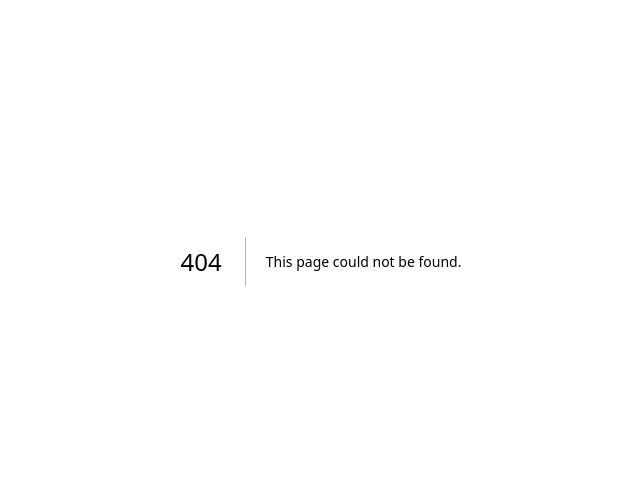
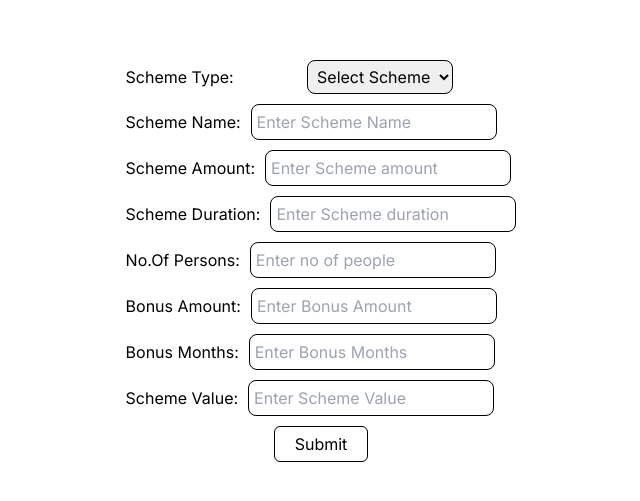
Before and after one commit to OutquestServices/timesera-scheme-admin, a Next.js app: page /schemename in a window 1280 px wide. Before the commit this address had no page. Shown: the part 139-640 px from the top of the page, without its empty margins (319-959 px from the left). Built offline with nearby package versions, Linux system fonts and the light colour scheme.

Commit message:
Added new page

```diff
--- /dev/null
+++ b/src/app/schemename/page.jsx
@@ -0,0 +1,51 @@
+import React from 'react'
+
+const page = () => {
+    return (
+        <div className='w-full h-screen flex flex-col items-center justify-center gap-[10px]'>
+            <form action="" className='flex flex-col gap-[10px]'>
+                <div className='flex gap-[10px] items-center '>
+                    <label htmlFor="schemtype">Scheme Type:</label>
+                    <select name="schemetype" id="" className='mx-auto focus:outline-none border border-black p-[5px] rounded-lg'>
+                        <option value="">Select Scheme</option>
+                        <option value="gold">Gold Wallet</option>
+                        <option value="gold">Silver Wallet</option>
+                    </select>
+                </div>
+                <div className='flex gap-[10px] items-center '>
+                    <label htmlFor="schemename">Scheme Name:</label>
+                    <input type="text" name='schemename' placeholder='Enter Scheme Name' className='focus:outline-none p-[5px] rounded-lg border border-black' />
+                </div>
+                <div className='flex gap-[10px] items-center '>
+                    <label htmlFor="schemeamount">Scheme Amount:</label>
+                    <input type="number" name='schemeamount' placeholder='Enter Scheme amount' className='focus:outline-none p-[5px] rounded-lg border border-black' />
+                </div>
+                <div className='flex gap-[10px] items-center '>
+                    <label htmlFor="schemeduration">Scheme Duration:</label>
+                    <input type="number" name='schemeduration' placeholder='Enter Scheme duration' className='focus:outline-none p-[5px] rounded-lg border border-black' />
+                </div>
+                <div className='flex gap-[10px] items-center '>
+                    <label htmlFor="schemepeople">No.Of Persons:</label>
+                    <input type="number" name='schemepeople' placeholder='Enter no of people' className='focus:outline-none p-[5px] rounded-lg border border-black' />
+                </div>
+                <div className='flex gap-[10px] items-center '>
+                    <label htmlFor="schemebonus">Bonus Amount:</label>
+                    <input type="number" name='schemebonus' placeholder='Enter Bonus Amount' className='focus:outline-none p-[5px] rounded-lg border border-black' />
+                </div>
+                <div className='flex gap-[10px] items-center '>
+                    <label htmlFor="schemebonusmonths">Bonus Months:</label>
+                    <input type="number" name='schemebonusmonths' placeholder='Enter Bonus Months' className='focus:outline-none p-[5px] rounded-lg border border-black' />
+                </div>
+                <div className='flex gap-[10px] items-center '>
+                    <label htmlFor="schemevalue">Scheme Value:</label>
+                    <input type="number" name='schemevalue' placeholder='Enter Scheme Value' className='focus:outline-none p-[5px] rounded-lg border border-black' />
+                </div>
+                <div className='flex gap-[10px] items-center justify-center '>
+                    <input type="submit" className='border border-black p-[5px] rounded-md px-[20px]' />
+                </div>
+            </form>
+        </div>
+    )
+}
+
+export default page
```
Also changed, not shown: src/app/schemetype/page.jsx (renamed from src/app/schemetype/page.js).
